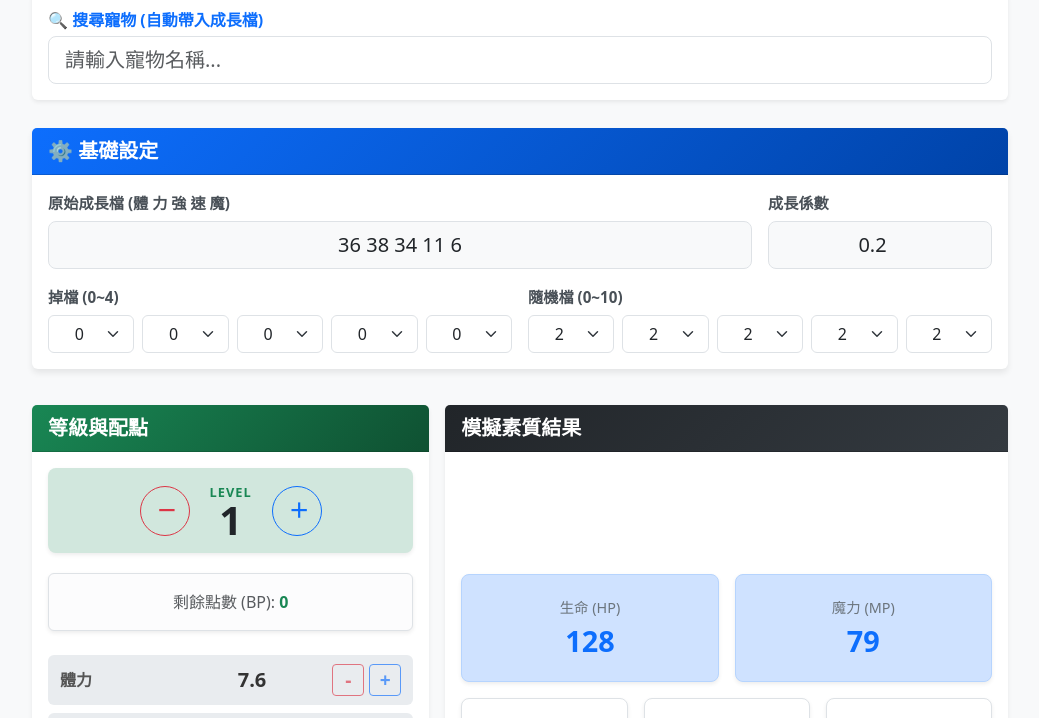
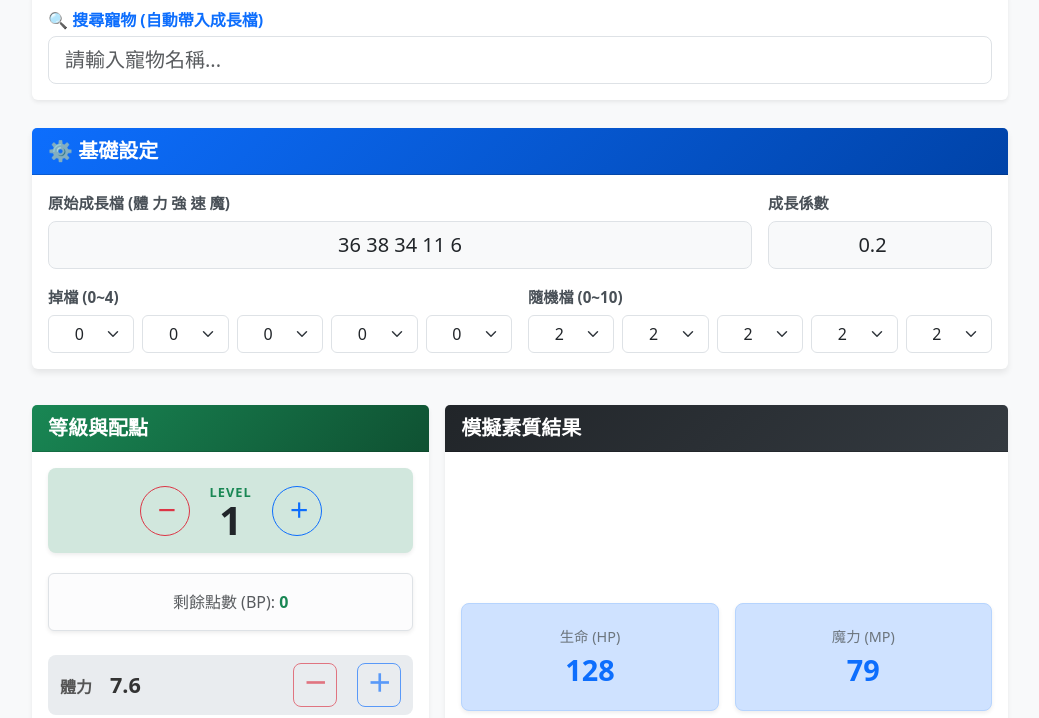
Before and after one commit to PhelimXue/cg-pet-calculator-cloudflare, a website: page public/simulator.html in a window 1280 px wide. Shown: the part 82-800 px from the top of the page, without its empty margins (120-1159 px from the left). Drawn offline with nearby package versions, Linux system fonts and the light colour scheme.

Commit message:
微調UI

```diff
--- a/public/simulator.html
+++ b/public/simulator.html
@@ -15,19 +15,66 @@
         .stat-value { font-size: 1.8em; font-weight: bold; color: #0d6efd; line-height: 1.2; }
         .stat-label { color: #6c757d; font-size: 0.9em; margin-bottom: 5px; }
 
-        /* 修改後的配點控制器樣式 */
-        .bp-control { display: flex; align-items: center; padding: 8px 12px; background: #e9ecef; border-radius: 6px; margin-bottom: 8px; height: 50px; }
-        .bp-label { font-weight: bold; color: #555; width: 50px; flex-shrink: 0; }
-        .bp-data-area { display: flex; align-items: center; flex-grow: 1; justify-content: flex-end; gap: 8px; }
+        /* --- 配點控制器樣式 (重點修改區) --- */
+        .bp-control {
+            display: flex;
+            align-items: center;
+            justify-content: space-between; /* 左右分開 */
+            padding: 8px 12px;
+            background: #e9ecef;
+            border-radius: 8px;
+            margin-bottom: 10px;
+            height: 60px; /* 稍微加高好按 */
+        }
 
-        .bp-val-total { font-size: 1.25rem; font-weight: bold; color: #333; text-align: right; min-width: 70px; }
-        .bp-val-added { font-size: 0.95rem; font-weight: bold; color: #198754; width: 40px; text-align: right; }
+        /* 左側資訊區：標籤 + 總數值 + 加點數值 */
+        .bp-info-area {
+            display: flex;
+            align-items: baseline; /* 文字底部對齊，看起來較整齊 */
+            gap: 10px;
+        }
 
-        .bp-btn-group { display: flex; gap: 5px; margin-left: 10px; }
-        .bp-btn { width: 32px; height: 32px; padding: 0; display: flex; align-items: center; justify-content: center; font-weight: bold; font-size: 1.2rem; border-radius: 4px; }
+        .bp-label {
+            font-weight: bold;
+            color: #555;
+            font-size: 1rem;
+            width: 40px; /* 固定寬度確保對齊 */
+        }
 
-        .bp-limit-reached { color: #dc3545; font-size: 0.8em; margin-left: 5px; display: none; }
-        .bp-control.limit-hit .bp-val-total { color: #dc3545; } /* 達上限時總數字變紅 */
+        .bp-val-total {
+            font-size: 1.35rem;
+            font-weight: 800;
+            color: #333;
+        }
+
+        .bp-val-added {
+            font-size: 1rem;
+            font-weight: bold;
+            color: #198754; /* 綠色 */
+        }
+
+        /* 達上限時總數字變紅，加點變紅 */
+        .bp-control.limit-hit .bp-val-total { color: #dc3545; }
+
+        /* 右側按鈕區 */
+        .bp-btn-group {
+            display: flex;
+            gap: 20px; /* 按鈕之間的間距，防止誤觸 */
+        }
+
+        .bp-btn {
+            width: 44px;
+            height: 44px;
+            padding: 0;
+            display: flex;
+            align-items: center;
+            justify-content: center;
+            font-weight: 900;
+            font-size: 1.5rem; /* 符號加大 */
+            border-radius: 8px;
+            padding-bottom: 4px; /* 微調符號垂直居中 */
+        }
+        /* --- 結束樣式修改 --- */
 
         .level-control { display: flex; align-items: center; justify-content: center; gap: 20px; background: #d1e7dd; padding: 15px; border-radius: 8px; margin-bottom: 20px; }
         .main-stat-display { background-color: #cfe2ff; border-color: #b6d4fe; }
@@ -43,20 +90,10 @@
         .bg-gradient-dark { background: linear-gradient(135deg, #212529, #343a40); }
 
         .toast-message {
-            position: fixed;
-            bottom: 20px;
-            left: 50%;
-            transform: translateX(-50%);
-            background-color: rgba(50, 50, 50, 0.9);
-            color: white;
-            padding: 12px 24px;
-            border-radius: 50px;
-            box-shadow: 0 4px 12px rgba(0,0,0,0.2);
-            z-index: 9999;
-            font-size: 0.95rem;
-            pointer-events: none;
-            opacity: 0;
-            transition: opacity 0.3s ease, bottom 0.3s ease;
+            position: fixed; bottom: 20px; left: 50%; transform: translateX(-50%);
+            background-color: rgba(50, 50, 50, 0.9); color: white; padding: 12px 24px;
+            border-radius: 50px; box-shadow: 0 4px 12px rgba(0,0,0,0.2); z-index: 9999;
+            font-size: 0.95rem; pointer-events: none; opacity: 0; transition: opacity 0.3s ease, bottom 0.3s ease;
         }
         .toast-message.show { opacity: 1; bottom: 40px; }
 
@@ -101,7 +138,6 @@
                         <span class="fw-bold fs-5">⚙️ 基礎設定</span>
                     </div>
                     <div class="card-body py-3">
-                        <!-- 設定第一行：原始成長 + 成長係數 -->
                         <div class="row g-3 mb-3">
                             <div class="col-md-9 col-sm-12">
                                 <label class="setting-label">原始成長檔 (體 力 強 速 魔)</label>
@@ -112,7 +148,6 @@
                                 <input type="number" class="form-control form-control-lg bg-light" id="bpRate" value="0.2" step="0.01">
                             </div>
                         </div>
-                        <!-- 設定第二行：掉檔 + 隨機檔 -->
                         <div class="row g-3">
                             <div class="col-md-6 col-sm-12">
                                 <label class="setting-label">掉檔 (0~4)</label>
@@ -157,16 +192,14 @@
                             <button class="btn btn-outline-primary btn-lg rounded-circle" id="lvlUp" style="width: 50px; height: 50px; font-weight:bold;">＋</button>
                         </div>
 
-                        <!-- 剩餘點數提示 -->
                         <div class="alert alert-light border text-center mb-4 shadow-sm">
                             <span class="text-muted">剩餘點數 (BP):</span>
                             <strong id="remainBp" class="fs-4 ms-2">0</strong>
                         </div>
 
-                        <!-- 五圍加點 -->
+                        <!-- 五圍加點 (JS生成) -->
                         <div id="manualBpContainer"></div>
 
-                        <!-- 重置按鈕 -->
                         <div class="d-flex gap-2 mt-4 pt-3 border-top">
                              <button class="btn btn-secondary flex-grow-1" id="resetBpBtn">↺ 重置配點</button>
                              <button class="btn btn-outline-danger flex-grow-1" id="resetLvlBtn">↺ 重置等級</button>
@@ -394,19 +427,17 @@
         function renderBpControls() {
             els.manualContainer.innerHTML = ATTR_NAMES.map((name, i) => `
                 <div class="bp-control" id="bpRow${i}">
-                    <span class="bp-label">${name}</span>
-                    <div class="bp-data-area">
-                        <!-- 總 BP 顯示 -->
+                    <!-- 左側資訊區 -->
+                    <div class="bp-info-area">
+                        <span class="bp-label">${name}</span>
                         <span class="bp-val-total" id="totalVal${i}">0</span>
+                        <span class="bp-val-added" id="addedVal${i}"></span>
+                    </div>
 
-                        <!-- 綠色加點顯示 -->
-                        <span class="bp-val-added" id="addedVal${i}">+0</span>
-
-                        <!-- 按鈕組 -->
-                        <div class="bp-btn-group">
-                            <button class="btn btn-outline-danger bp-btn" id="btnBpDec${i}">-</button>
-                            <button class="btn btn-outline-primary bp-btn" id="btnBpInc${i}">+</button>
-                        </div>
+                    <!-- 右側按鈕區 -->
+                    <div class="bp-btn-group">
+                        <button class="btn btn-outline-danger bp-btn" id="btnBpDec${i}">－</button>
+                        <button class="btn btn-outline-primary bp-btn" id="btnBpInc${i}">＋</button>
                     </div>
                 </div>
             `).join('');
@@ -453,7 +484,8 @@
         function updateBpButtons(baseBpArray) {
             const remaining = getRemainingBp();
 
-            // 使用 Math.floor 計算計算單項爆點的判斷依據
+            // 計算爆點邏輯：
+            // BP上限 = (總基礎BP + 升等點數) / 2
             const totalBaseBpFloor = baseBpArray.reduce((acc, val) => acc + Math.floor(val), 0);
             const totalLevelPoints = state.level - 1;
             const grandTotal = totalBaseBpFloor + totalLevelPoints;
@@ -464,8 +496,7 @@
                 const btnDec = document.getElementById(`btnBpDec${i}`);
                 const row = document.getElementById(`bpRow${i}`);
 
-                // 判斷是否爆點：使用 (基礎BP無條件捨去 + 手動配點) 是否 >= 總BP的一半
-                // 若遊戲規則是看小數點後的總和，這裡拿掉 Math.floor 即可
+                // 實際單項值 = 基礎(取整) + 手動分配
                 const currentValForLimit = Math.floor(baseBpArray[i]) + state.manualBp[i];
 
                 const isAtLimit = currentValForLimit >= limit;
@@ -486,17 +517,23 @@
             const actualGrow = state.baseGrow.map((g, i) => g - (state.drop[i] || 0));
             const result = calculatePetStats(actualGrow, state.random, state.level, state.manualBp, state.rate);
 
-            // 更新 BP 顯示數值
+            // 更新 BP 顯示
             state.manualBp.forEach((val, i) => {
-                const baseBpVal = result.baseBp[i]; // 這是含小數點的原始計算值
+                const baseBpVal = result.baseBp[i];
                 const totalBp = baseBpVal + val;
 
-                // 更新總數值：保留小數點後兩位 (parseFloat 去除無效的 .00 讓整數顯示更好看，或者直接用 toFixed(2) 統一顯示)
+                // 顯示總 BP，保留小數點後兩位
                 document.getElementById(`totalVal${i}`).textContent = parseFloat(totalBp.toFixed(2));
 
-                // 更新綠色加點數值
-                const addedText = val > 0 ? `+${val}` : '';
-                document.getElementById(`addedVal${i}`).textContent = addedText;
+                // 顯示配點增量
+                const addedEl = document.getElementById(`addedVal${i}`);
+                if (val > 0) {
+                    addedEl.textContent = `+${val}`;
+                    addedEl.style.display = 'inline';
+                } else {
+                    addedEl.textContent = '';
+                    addedEl.style.display = 'none';
+                }
             });
 
             els.resultsStats.hp.textContent = result.stats.hp.toFixed(0);
```
